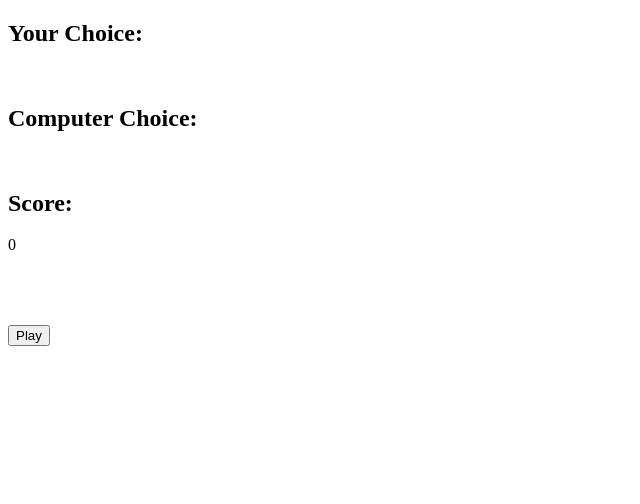
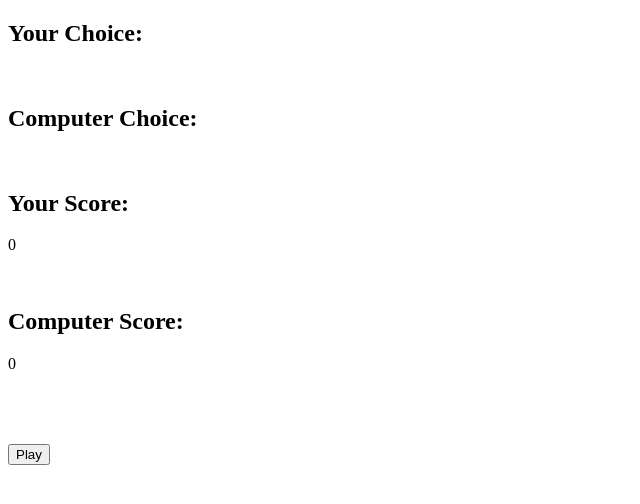
Before and after one commit to BrunoYDev/RockPaperScrissor, a plain HTML site: page index.html in a window 1280 px wide. Shown: the whole page, without its empty margins (0-640 px from the left). Drawn offline with Linux system fonts and the light colour scheme.

Commit message:
Add: Computer Scoreboard

```diff
--- a/index.html
+++ b/index.html
@@ -12,8 +12,11 @@
     <h2>Computer Choice: </h2>
     <p id="computerChoice"></p>
     <br>
-    <h2>Score: </h2>
+    <h2> Your Score: </h2>
     <p id="score"></p>
+    <br>
+    <h2>Computer Score: </h2>
+    <p id="computerScore"></p>
     <br>
     <h3 id="loseOrWin"></h3>
     <br>
--- a/script.js
+++ b/script.js
@@ -3,10 +3,13 @@ let computer = document.getElementById("computerChoice");
 let player = document.getElementById("playerChoice");
 let loseOrWin = document.getElementById("loseOrWin");
 let playBtn = document.getElementById("playBtn");
+let cScore = document.getElementById("computerScore");
 
 
 let score = 0;
+let compuerScore = 0;
 scoreBoard.innerHTML = score.toString();
+cScore.innerHTML = compuerScore.toString();
 
 const winConditions = { // Win conditions to the game. Ex: if the player selects Rock, so the win condition is the CPU selects Scissor.
     rock: "scissor",
@@ -54,6 +57,8 @@ const playRound = (pChoice, cChoice) => { // Verfify the win conditions to deter
         player.innerHTML = pChoice;
         computer.innerHTML = cChoice;
         loseOrWin.innerHTML = "You Lose!";
+        cScore++;
+        compuerScore.innerHTML = cScore.toString();
     }
 }
 
```
